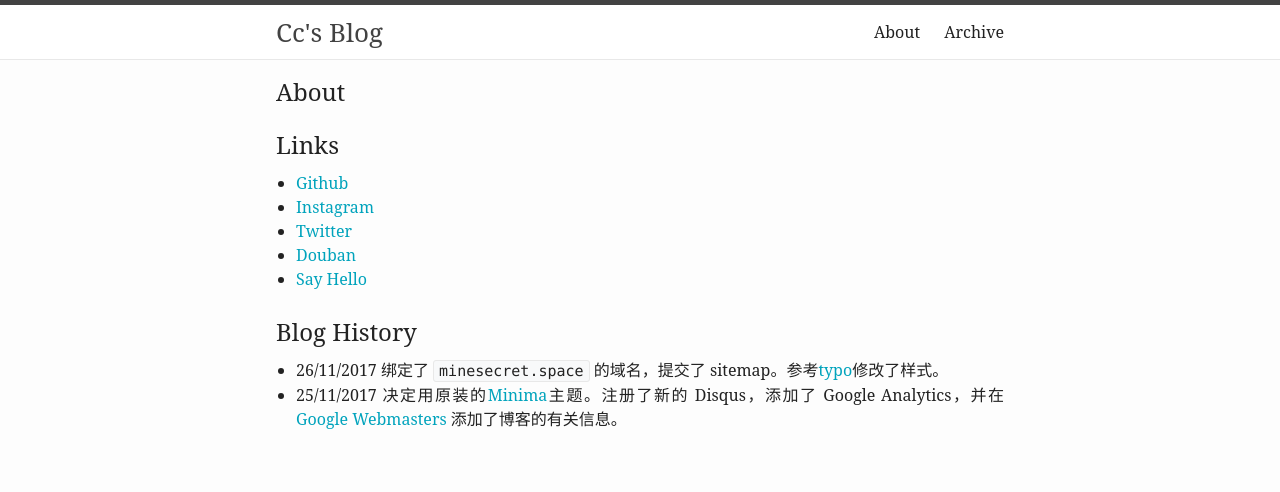
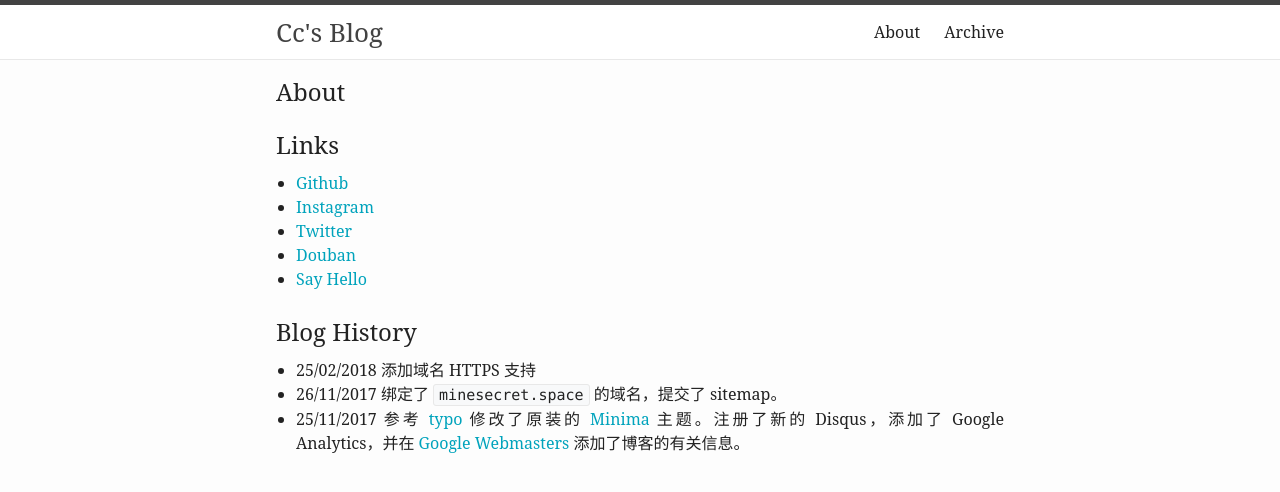
Before and after one commit to zchan0/zchan0.github.io, a Jekyll site: the page built from about.md, in a window 1280 px wide. Shown: the top 492 px of the page. Built offline with Jekyll 4.4.1, drawn with Linux system fonts in a browser that asks for light colours.

Commit message:
Update README

```diff
--- a/about.md
+++ b/about.md
@@ -13,5 +13,7 @@ permalink: /about/
 * [Say Hello](mailto://zchan0@outlook.com)
 
 ## Blog History
-* 26/11/2017 绑定了 `minesecret.space` 的域名，提交了 sitemap。参考[typo](https://github.com/sofish/typo.css)修改了样式。
-* 25/11/2017 决定用原装的[Minima](https://github.com/jekyll/minima)主题。注册了新的 Disqus，添加了 Google Analytics，并在 [Google Webmasters](https://www.google.com/webmasters/#?modal_active=none) 添加了博客的有关信息。
+
+- 25/02/2018 添加域名 HTTPS 支持
+- 26/11/2017 绑定了 `minesecret.space` 的域名，提交了 sitemap。
+- 25/11/2017 参考 [typo](https://github.com/sofish/typo.css) 修改了原装的 [Minima](https://github.com/jekyll/minima) 主题。注册了新的 Disqus，添加了 Google Analytics，并在 [Google Webmasters](https://www.google.com/webmasters/#?modal_active=none) 添加了博客的有关信息。
```
